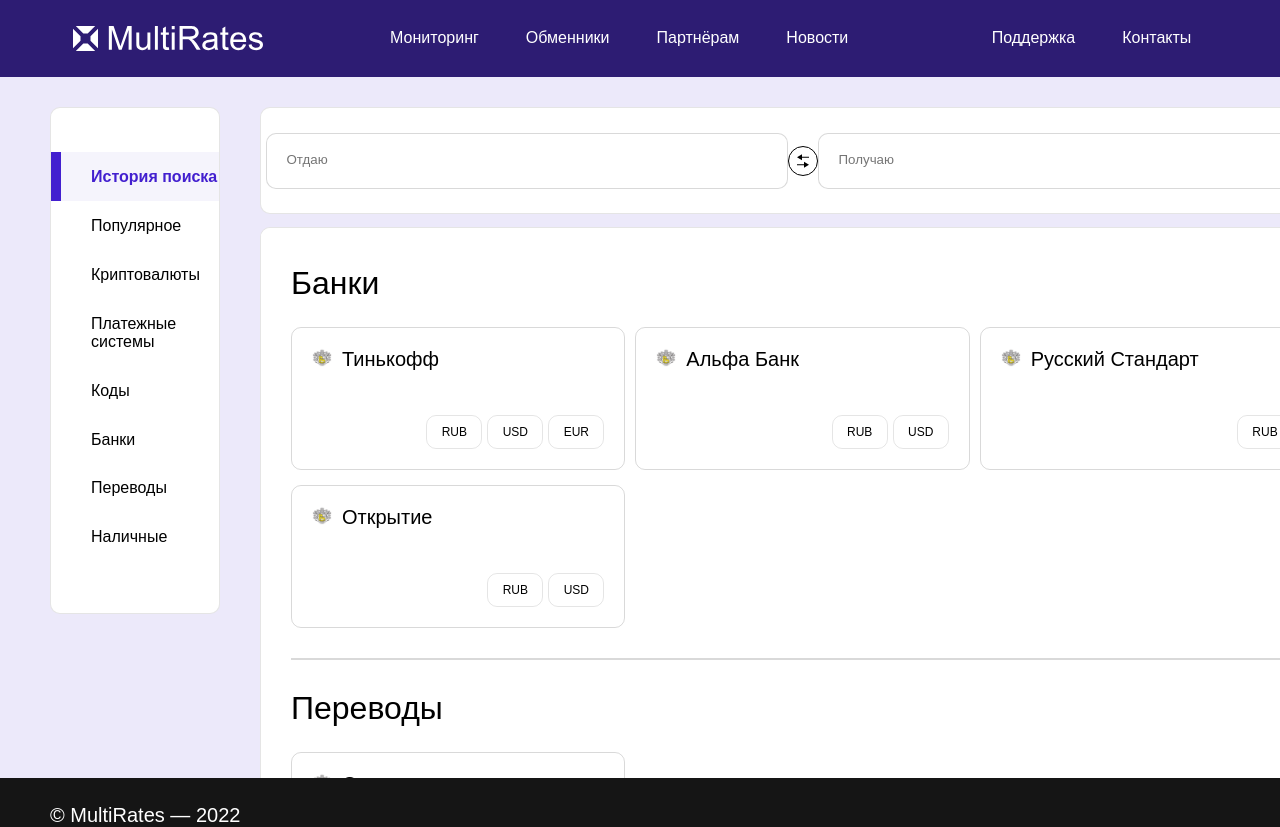
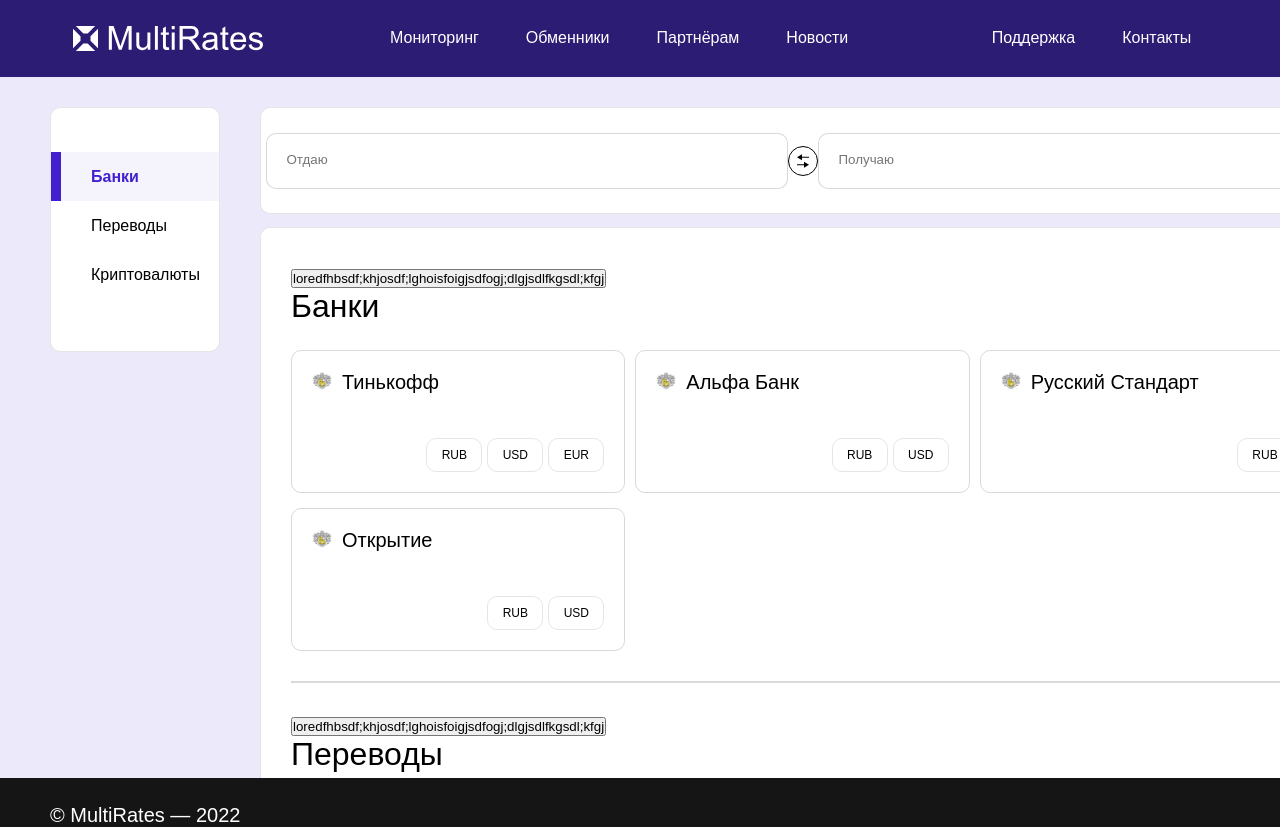
Before and after one commit to rasulshaymetov/react-application-exchanger, a React (Create React App) app: page / in a window 1280 px wide. Shown: the top 827 px of the page. Built offline with nearby package versions, Linux system fonts and the light colour scheme.

Commit message:
added scrolling

```diff
--- a/src/App.tsx
+++ b/src/App.tsx
@@ -5,8 +5,43 @@
 import { ICards } from "./models/models";
 import Card from "./components/Card";
 import AppContext from "./context";
-import { useContext, useRef } from "react";
+import { useContext, useRef, createRef } from "react";
 import Footer from "./components/Footer";
+import { INavlist } from "./models/models";
+const navlist: Array<INavlist> = [
+  {
+    name: "История поиска",
+    id: "0",
+  },
+  {
+    name: "Популярное",
+    id: "1",
+  },
+  {
+    name: "Криптовалюты",
+    id: "2",
+  },
+  {
+    name: "Платежные системы",
+    id: "3",
+  },
+  {
+    name: "Коды",
+    id: "4",
+  },
+  {
+    name: "Банки",
+    id: "5",
+  },
+  {
+    name: "Переводы",
+    id: "6",
+  },
+  {
+    name: "Наличные",
+    id: "7",
+  },
+];
 const CARDS: any = [
   {
     heading: "Банки",
@@ -73,10 +108,20 @@
   },
 ];
 function App() {
-  const end = useRef<any | null>(null);
+  let cardIds = []
+  for(let i = 0; i < CARDS.length; i++) {
+    cardIds.push(CARDS[i].mainId)
+  }
+
+  const refs = cardIds.reduce((acc:any, value:number) => {
+    acc[value] = createRef();
+        return acc;
+  },{})
+
+  const end = useRef<any>(null);
   return (
     <div className="App">
-      <AppContext.Provider value={{ CARDS, end }}>
+      <AppContext.Provider value={{ CARDS, end, navlist, refs}}>
         <Header />
         <div className="main__wrapper">
           <div className="main__container">
--- a/src/components/Aside.tsx
+++ b/src/components/Aside.tsx
@@ -1,65 +1,37 @@
-import React, { useState, useContext, useRef} from "react";
+import React, { useState, useContext, useEffect} from "react";
 import AppContext from "../context";
 import { INavlist } from "../models/models";
 
 const Aside = () => {
-  const [clickedNav, setClickedNav] = useState<string>("0");
-  const {end}:any = useContext(AppContext)
-  const navlist: Array<INavlist> = [
-    {
-      name: "История поиска",
-      id: "0",
-    },
-    {
-      name: "Популярное",
-      id: "1",
-    },
-    {
-      name: "Криптовалюты",
-      id: "2",
-    },
-    {
-      name: "Платежные системы",
-      id: "3",
-    },
-    {
-      name: "Коды",
-      id: "4",
-    },
-    {
-      name: "Банки",
-      id: "5",
-    },
-    {
-      name: "Переводы",
-      id: "6",
-    },
-    {
-      name: "Наличные",
-      id: "7",
-    },
-  ];
+  const [clickedNav, setClickedNav] = useState<any>(1);
+  const {end, navlist, CARDS,refs}:any = useContext(AppContext)
+
   function clickNav(e: any) {
     setClickedNav(e.id);
-    if(e.id === "5"){
-      end.current?.scrollIntoView();
-    }
+    refs[e].current.scrollIntoView({
+      behavior: 'smooth',
+      block: 'start',
+    });
   }
+  useEffect(() => {
+    console.log(clickedNav)
+  }, [clickedNav])
+
   return (
     <div className="aside">
       <div className="aside__wrapper">
         <ul>
-          {navlist.map(function (obj) {
+          {CARDS.map(function (obj:any) {
             return (
               <div
-                onClick={(e) => clickNav(e.currentTarget)}
+                onClick={() => clickNav(obj.mainId)}
                 className={`aside__list-elem ${
-                  clickedNav === obj.id ? "active-list" : null
+                  clickedNav == obj.mainId ? "active-list" : null
                 }`}
-                key={obj.id}
-                id={obj.id}
+                key={obj.mainId}
+                id={obj.mainId}
               >
-                {obj.name}
+                {obj.heading}
               </div>
             );
           })}
--- a/src/components/Card.tsx
+++ b/src/components/Card.tsx
@@ -5,17 +5,25 @@
 
 
 const Card = () => {
-  const  {CARDS, end}:any = useContext(AppContext)
-
-
-console.log(end)
+  const  {CARDS, end,refs}:any = useContext(AppContext)
+  console.log(refs)
+function test (id:any) {
+  refs[id].current.scrollIntoView({
+    behavior: 'smooth',
+    block: 'start',
+  });
+  console.log(refs[id].current)
+}
   return (
     <div className="cards">
+
     <div className="cards__wrapper">
       {CARDS?.map(function (card: any) {
         return (
+
           <div className="cards__block">
-            <h1 id={card.mainId}  ref={end}>{card.heading}</h1>
+                <button onClick={() =>test(card.mainId)}>loredfhbsdf;khjosdf;lghoisfoigjsdfogj;dlgjsdlfkgsdl;kfgj</button>
+            <h1 id={card.mainId} ref={refs[card.mainId]}>{card.heading}</h1>
             <div key={card.id} className="cards__component">
               {card.items?.map(function (item: any) {
                 return (
```
Also changed, not shown: src/components/Footer.tsx (renamed from src/components/Footer.jsx).
